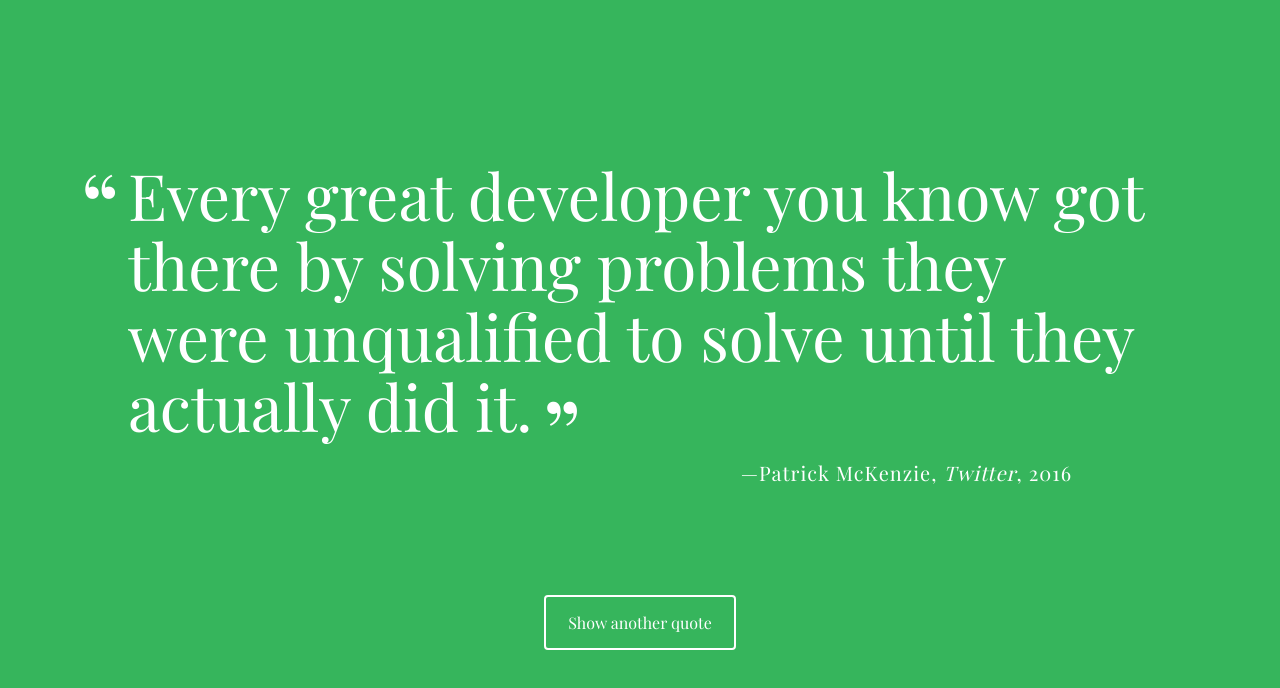
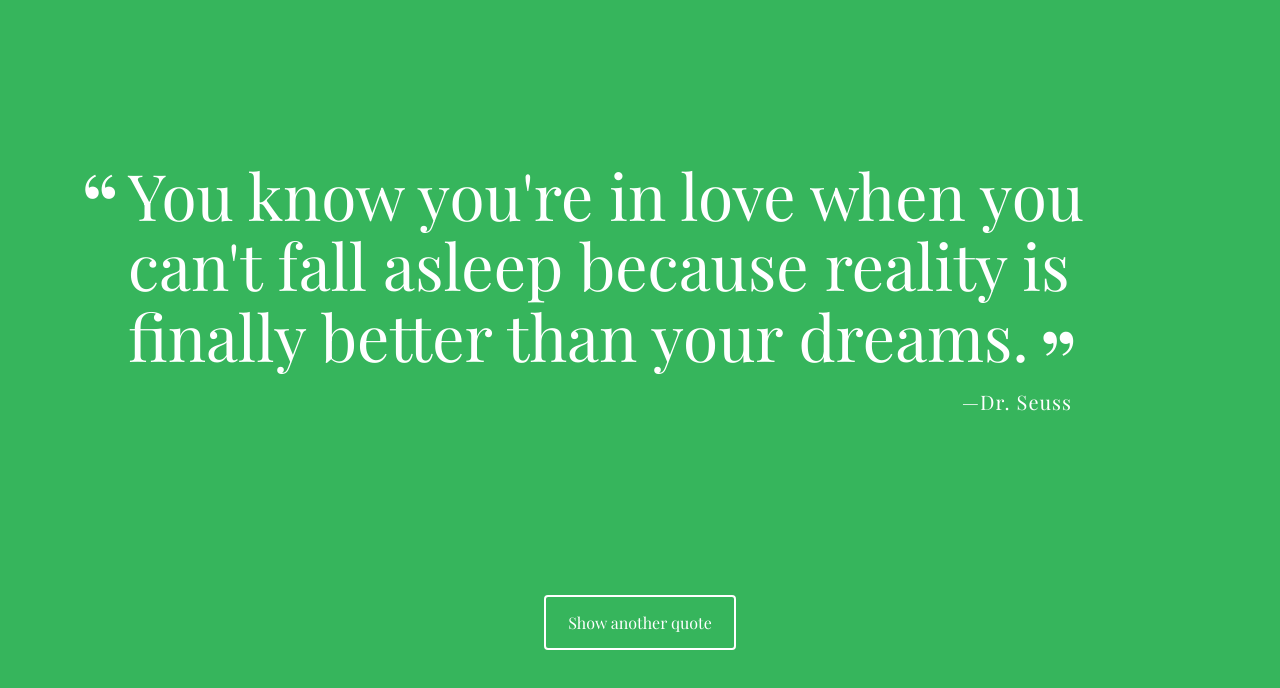
Before and after one commit to jvazquez34139/Random-Quotes-TDP1, a plain HTML site: page index.html in a window 1280 px wide. Both pictures are taken after a click on the button "Show another quote". Drawn offline with nearby package versions, Linux system fonts and the light colour scheme; a web font is replaced by a local one.

Commit message:
basics complete

```diff
--- a/index.html
+++ b/index.html
@@ -10,8 +10,8 @@
 <body>
   <div class="container">
     <div id="quote-box">
-      <p class="quote">Every great developer you know got there by solving problems they were unqualified to solve until they actually did it.</p>
-      <p class="source">Patrick McKenzie<span class="citation">Twitter</span><span class="year">2016</span></p>
+      <p class="quote" id="quote">Every great developer you know got there by solving problems they were unqualified to solve until they actually did it.</p>
+      <p class="source" id="source">Patrick McKenzie<span class="citation">Twitter</span><span class="year">2016</span></p>
     </div>
     <button id="loadQuote">Show another quote</button>
   </div>
--- a/js/script.js
+++ b/js/script.js
@@ -1,16 +1,42 @@
 // FSJS - Random Quote Generator
 
 // Create the array of quote objects and name it quotes
+var quotes = [
+  {
+    quote:"You must be the change you wish to see in the world.",
+    source:"Gandhi",
+  },
+  {
+    quote:"You know you're in love when you can't fall asleep because reality is finally better than your dreams.",
+    source:"Dr. Seuss",
+  },
+  {
+    quote:"Love all, trust a few, do wrong to none.",
+    source:"William Shakespeare",
+  },
+  {
+    quote:"Success is not final, failure is not fatal: it is the courage to continue that counts.",
+    source:"Winston Churchill"
+  },
+  {
+    quote:"Being deeply loved by someone gives you strength, while loving someone deeply gives you courage.",
+    source:"Lao Tzu"
+  }
+];
 
-
-
-// Create the getRandomQuuote function and name it getRandomQuote
-
-
+// Create the getRandomQuote function and name it getRandomQuote
+function getRandomQuote(){
+  var randomIndex = Math.floor(Math.random() * quotes.length);
+  return quotes[randomIndex];
+}
 
 // Create the printQuote funtion and name it printQuote
 
-
+function printQuote(){
+  var quote = getRandomQuote();
+  document.getElementById("quote").innerHTML = quote.quote;
+  document.getElementById("source").innerHTML = quote.source;
+}
 
 // This event listener will respond to "Show another quote" button clicks
 // when user clicks anywhere on the button, the "printQuote" function is called
```
